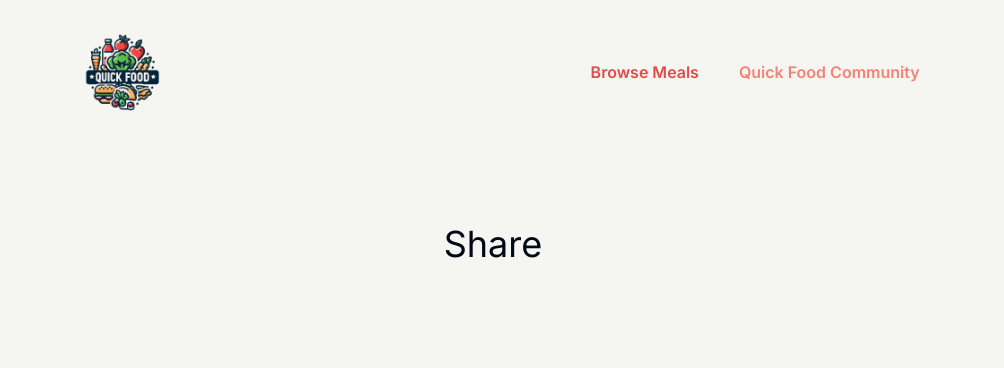
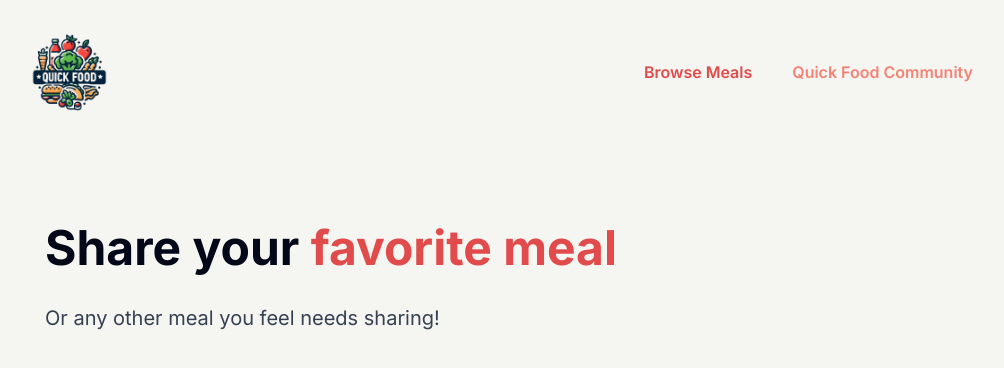
Before and after one commit to yusufcelilalak/next-food-app, a Next.js app: page /meals/share in a window 1280 px wide. Shown: the top 368 px of the page, without its empty margins (147-1151 px from the left). Built offline with nearby package versions, Linux system fonts and the light colour scheme.

Commit message:
not found page added for meal item page

```diff
--- a/app/meals/[mealName]/page.tsx
+++ b/app/meals/[mealName]/page.tsx
@@ -1,5 +1,6 @@
 import { getMeal } from "@/lib/meals";
 import Image from "next/image";
+import { notFound } from "next/navigation";
 
 type Params = { mealName: string };
 
@@ -7,6 +8,11 @@ type MealParams = { params: Params };
 
 export default function Meal({ params }: MealParams) {
   const meal = getMeal(params.mealName);
+
+  if (!meal) {
+    notFound();
+  }
+
   return (
     <>
       <header className=" mt-28 mx-auto w-9/12">
--- /dev/null
+++ b/app/meals/not-found.tsx
@@ -0,0 +1,10 @@
+export default function NotFound() {
+  return (
+    <main className="text-center justify-center mt-32">
+      <h1 className="text-7xl  text-primary/85 font-bold">Meal not found</h1>
+      <p className="mt-8 text-lg font-medium text-secondary-foreground">
+        Unfortunately, we could not find the requested meal.
+      </p>
+    </main>
+  );
+}
--- a/app/meals/share/page.tsx
+++ b/app/meals/share/page.tsx
@@ -1,7 +1,15 @@
 export default function Share() {
   return (
-    <main className="flex flex-col items-center h-full w-full">
-      <div className="mt-24 text-4xl">Share</div>
-    </main>
+    <div className="flex flex-col items-center h-full w-full">
+      <header className="w-9/12 py-24 px-8 flex flex-col items-start text-left">
+        <h1 className="text-5xl md:text-5xl font-bold mb-8">
+          Share your <span className="text-primary">favorite meal</span>
+        </h1>
+        <p className="text-lg md:text-xl text-gray-700 mb-6">
+          Or any other meal you feel needs sharing!
+        </p>
+      </header>
+      <main className="mt-12 w-full px-8 flex items-center justify-center"></main>
+    </div>
   );
 }
--- a/components/main-header/main-header.tsx
+++ b/components/main-header/main-header.tsx
@@ -5,7 +5,7 @@ import NavLink from "./nav-link";
 
 export function MainHeader() {
   return (
-    <nav className="flex items-center justify-between w-8/12 m-auto mt-4">
+    <nav className="flex items-center justify-between w-9/12 m-auto mt-4">
       <div className=" w-28 h-28">
         <Link href={"/"}>
           <Image src={logoImg} alt={"store-logo"} priority />
```
